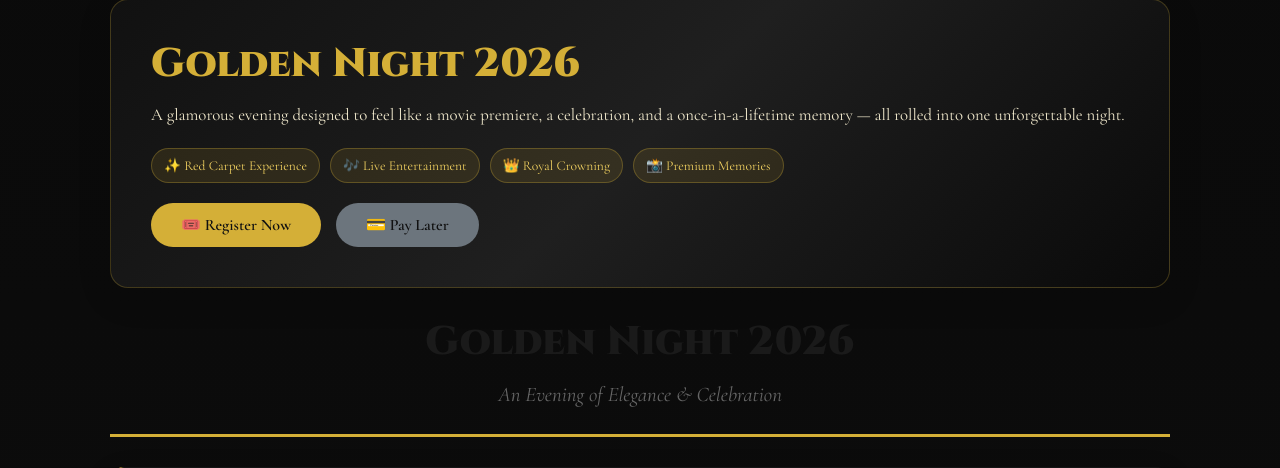
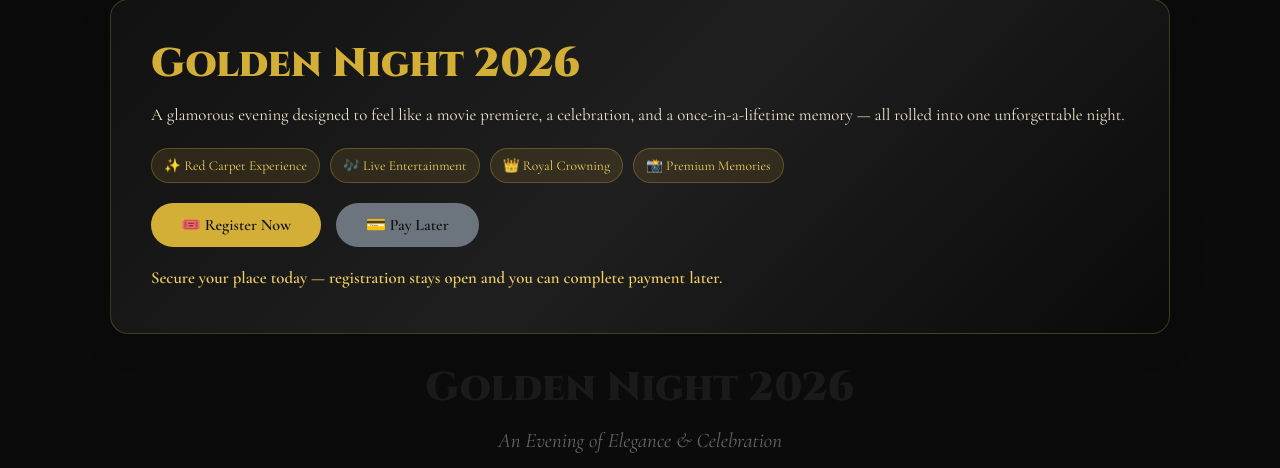
Before and after one commit to Santanamera/golden-night-2026, a PHP site: page /prom-system/public/prom-info.php in a window 1280 px wide. Shown: the part 162-630 px from the top of the page. Run offline with PHP 8.4, Linux system fonts and the light colour scheme; data comes from the database, SQL or seed files in the repository; some libraries are stand-ins or nearby versions.

Commit message:
Add deploy marker and stronger registration notice

```diff
--- a/public/prom-info.php
+++ b/public/prom-info.php
@@ -336,6 +336,7 @@ $promVenuePhone = $settings['prom_venue_phone'] ?? '+250 (0) 728 123 456';
     </style>
 </head>
 <body>
+    <!-- DEPLOY-VERIFY-2026-07-24 -->
     <nav class="navbar">
         <div class="nav-brand">Golden Night 2026</div>
         <ul class="nav-menu">
@@ -361,6 +362,7 @@ $promVenuePhone = $settings['prom_venue_phone'] ?? '+250 (0) 728 123 456';
                 <a href="buy-ticket.php">🎟️ Register Now</a>
                 <a href="complete-payment.php" class="secondary">💳 Pay Later</a>
             </div>
+            <p style="margin-top:16px; color:#f0d060; font-weight:600;">Secure your place today — registration stays open and you can complete payment later.</p>
         </div>
 
         <div class="info-header">
```
